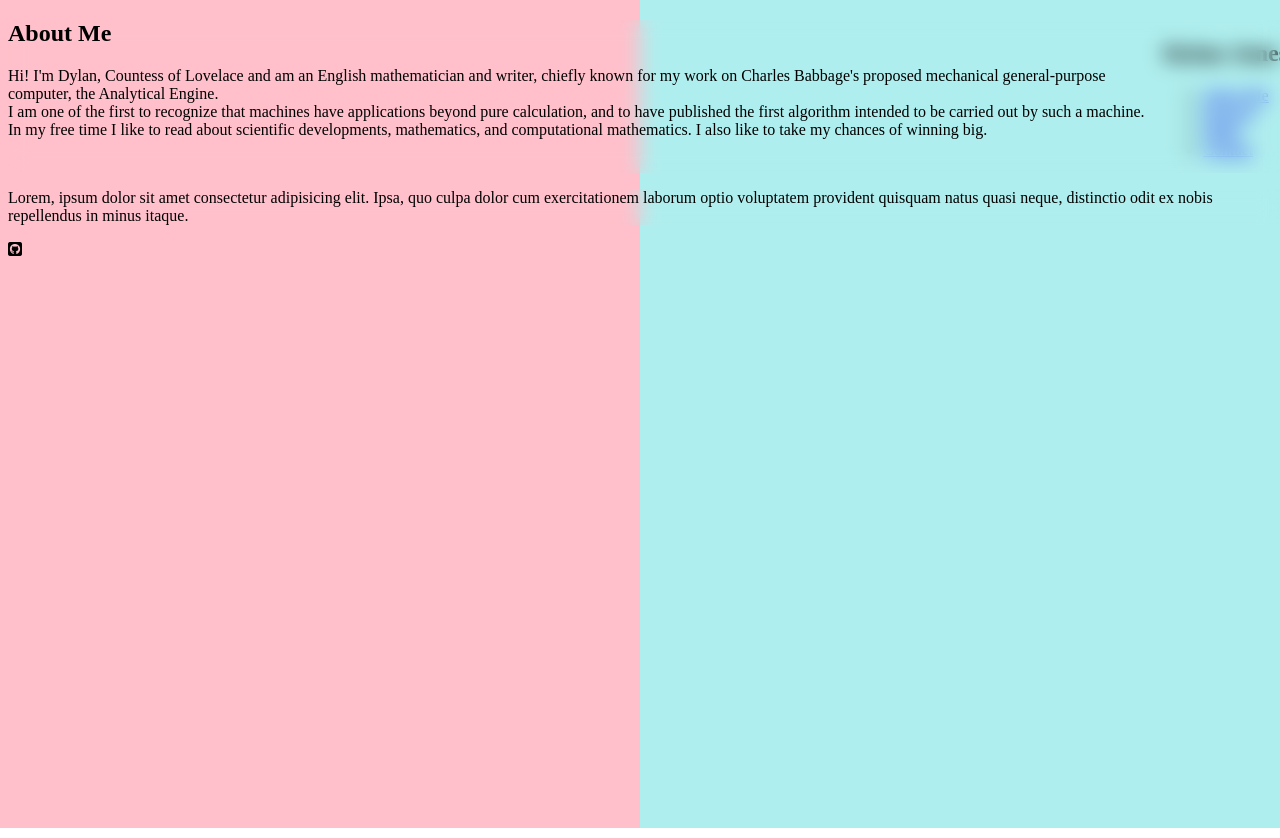
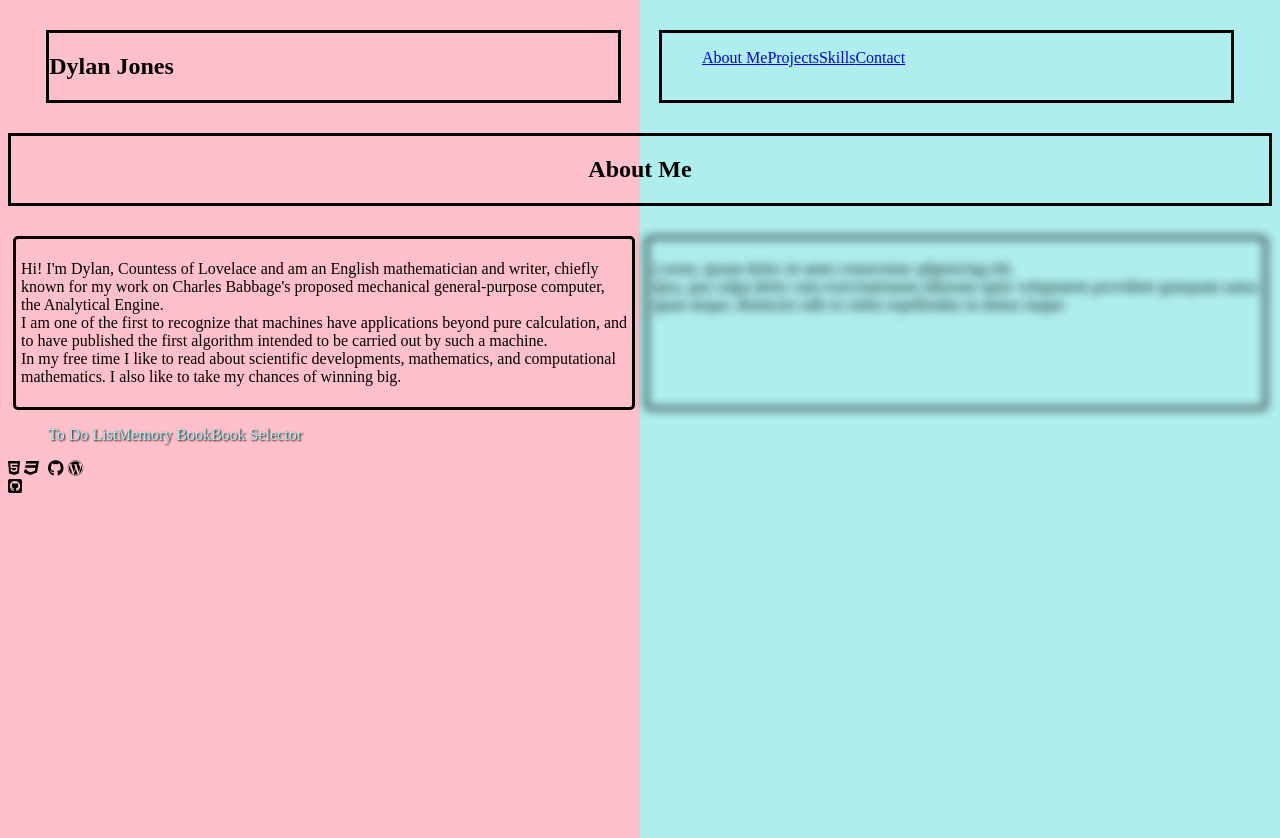
Before and after one commit to LifeInAHoodie/Portfolio-Project.github.io, a plain HTML site: page index.html in a window 1280 px wide. Drawn offline with Linux system fonts and the light colour scheme.

Commit message:
Altered front page and started styling

```diff
--- a/index.html
+++ b/index.html
@@ -10,36 +10,63 @@
 
     <body>
         <nav>
+            <div class="left">
                 <h1>Dylan Jones</h1>
+            </div>
+            <div class="right">
                 <ul>
                     <li><a href="./index.html">About Me</a></li>
                     <li><a href="./projects.html">Projects</a></li>
                     <li><a href="./skills.html">Skills</a></li>
                     <li><a href="./contact.html">Contact</a></li>
                 </ul>
+            </div>
         </nav>
         <main>
-            <section id="black">
+            <div id="about">
+                <h2>About Me</h2>
+            </div>
+            <section id="columns">
+                <div id="black">
                     <div>
-                    <div>
-                        <h2>About Me</h2>
-                        <p>
+                        <p class="text">
                             Hi! I'm Dylan, Countess of Lovelace and am an English mathematician and writer, chiefly known for my work on Charles Babbage's proposed mechanical general-purpose computer, the Analytical Engine.<br />
                             I am one of the first to recognize that machines have applications beyond pure calculation, and to have published the first algorithm intended to be carried out by such a machine.<br />
                             In my free time I like to read about scientific developments, mathematics, and computational mathematics. I also like to take my chances of winning big.<br />
                         </p>
                     </div>
+                </div>
+                <div id="green">
+                    <p class="text">
+                        Lorem, ipsum dolor sit amet consectetur adipisicing elit.<br />
+                        Ipsa, quo culpa dolor cum exercitationem laborum optio voluptatem provident quisquam natus quasi neque, distinctio odit ex nobis repellendus in minus itaque.
+                    </p>
                     <img>
+                    <!--#47725e-->
+                </div>
+            </section>
+            <section id="projects">
+                <ul id="proj">
+                    <li>To Do List</li>
+                    <li>Memory Book</li>
+                    <li>Book Selector</li>
+                </ul>
+            </section>
+
+            <section id="skills">
+                <div>
+                    <i class="fa fa-html5" aria-hidden="true"></i>
+                    <i class="fa fa-css3" aria-hidden="true"></i>
+                    <img>
+                    <i class="fa fa-github" aria-hidden="true"></i>
+                    <i class="fa fa-wordpress" aria-hidden="true"></i>
                 </div>
             </section>
 
-            <section id="green">
-                <p>Lorem, ipsum dolor sit amet consectetur adipisicing elit. Ipsa, quo culpa dolor cum exercitationem laborum optio voluptatem provident quisquam natus quasi neque, distinctio odit ex nobis repellendus in minus itaque.</p>
-                <!--#47725e-->
-            </section>
         </main>
         <!--maybe add a feature to make anything below the about me section be a clickable drop down div
-        https://www.wix.com/blog/best-portfolio-website https://medium.com/@miguelznunez/html-css-how-to-split-a-background-into-2-colors-1cdc394deb3d https://css-tricks.com/backdrop-filter-effect-with-css/ -->
+        https://www.wix.com/blog/best-portfolio-websites  https://medium.com/@miguelznunez/html-css-how-to-split-a-background-into-2-colors-1cdc394deb3d https://css-tricks.com/backdrop-filter-effect-with-css/ -->
+
         <footer>
             <i class="fa fa-github-square" aria-hidden="true"></i>
         </footer>
--- a/styles.css
+++ b/styles.css
@@ -1,5 +1,4 @@
  body {
-    width: 100%;
     height: 100vh;
     background: linear-gradient(
       to right,
@@ -11,19 +10,67 @@
   }
 
   nav {
-    float: right;
+    display: flex;
+    justify-content: space-evenly;
+    margin-top: 30px;
+  }
+
+  .left {
+    border-style: solid;
+    border-color: black;
+    width: 45%;
+  }
+
+  .right {
+    border-style: solid;
+    border-color: black;
+    width: 45%;
+  }
+
+  #about {
+    display: flex;
+    justify-content: center;
+    border-style: solid;
+    border-color: black;
+    margin: 30px 0px;
+  }
+
+  ul {
+    display: flex;
+    flex-direction: row;
+    list-style: none;
+  }
+
+  #proj {
+    color:paleturquoise;
+    text-shadow: 1px 1px 2px black;
+  }
+
+  #columns {
+    display: flex;
+    margin-top: 10px;
   }
 
   #black {
-    backdrop-filter: blur(10px);
-    border-radius: 10px;
-    border-color: pink;
+    /*backdrop-filter: blur(10px);*/
+    border-style: solid;
+    border-color: black;
+    border-radius: 5px;
+    width: 50%;
+    margin: 0px 5px;
   }
 
   #green {
-    backdrop-filter: blur(10px);
-    border-radius: 10px;
-    border-color: paleturquoise;
+    filter: blur(5px);
+    border-style: solid;
+    border-color: black;
+    border-radius: 5px;
+    width: 50%;
+    margin: 0px 5px;
+  }
+
+  .text {
+    padding: 5px;
   }
 
   @media screen
```
Also changed, not shown: contact.html (+3 -3 lines). Lines whose indentation alone changed are shown as unchanged.
